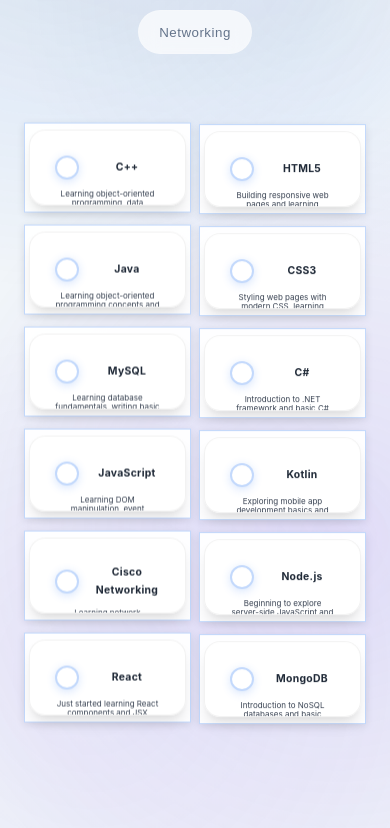
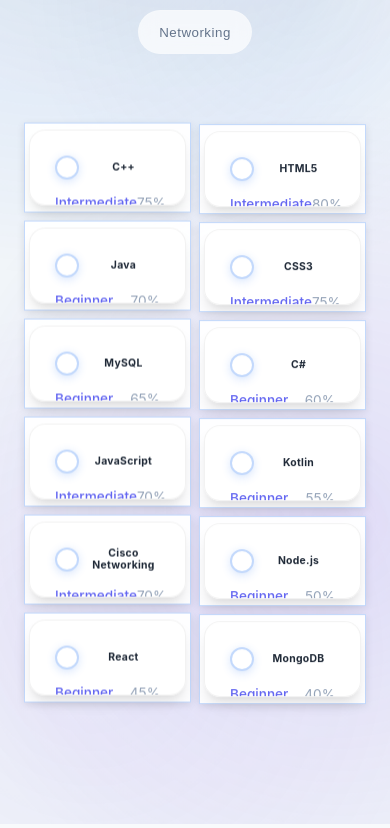
Before and after one commit to Youssefrajeh/MyWebsite-main, a React (Vite) app: page / in a window 390 px wide. Shown: the part 6776-7604 px from the top of the page. Built offline with nearby package versions, Linux system fonts and the light colour scheme; grey boxes are pictures that could not be loaded.

Commit message:
Update styles.css

```diff
--- a/styles.css
+++ b/styles.css
@@ -2029,16 +2029,16 @@
   }
 
   .skill-container {
-    grid-template-columns: repeat(3, 1fr) !important;
-    gap: 6px !important;
-    padding: 0 4px !important;
+    grid-template-columns: repeat(2, 1fr) !important;
+    gap: 12px !important;
+    padding: 0 10px !important;
   }
 
   .skill {
     width: 100% !important;
     max-width: 100% !important;
-    height: 80px !important;
-    margin-bottom: 4px !important;
+    height: 140px !important;
+    margin-bottom: 0 !important;
   }
 
   .circle {
@@ -2062,41 +2062,49 @@
   }
 
   .skill-card {
-    padding: 4px 3px !important;
+    padding: 12px 10px !important;
     background: rgba(255, 255, 255, 0.95) !important;
     border: 1px solid rgba(59, 130, 246, 0.3) !important;
     box-shadow: 0 2px 8px rgba(0, 0, 0, 0.1) !important;
+    border-radius: 16px !important;
   }
 
   .skill-header {
-    margin-bottom: 2px !important;
+    margin-bottom: 8px !important;
+    gap: 8px !important;
   }
 
   .skill-icon {
-    width: 24px !important;
-    height: 24px !important;
+    width: 32px !important;
+    height: 32px !important;
   }
 
   .skill-icon img {
-    width: 16px !important;
-    height: 16px !important;
+    width: 20px !important;
+    height: 20px !important;
   }
 
   .skill-name {
-    font-size: 0.6rem !important;
+    font-size: 0.85rem !important;
     color: #1f2937 !important;
     font-weight: 700 !important;
+    line-height: 1.2 !important;
   }
 
   .skill-description {
-    font-size: 0.45rem !important;
-    margin-bottom: 2px !important;
-    line-height: 1.1 !important;
+    font-size: 0.7rem !important;
+    margin-bottom: 6px !important;
+    line-height: 1.3 !important;
     color: #374151 !important;
+    display: -webkit-box;
+    -webkit-line-clamp: 2;
+    line-clamp: 2;
+    -webkit-box-orient: vertical;
+    overflow: hidden;
   }
 
   .skill-details {
-    margin-bottom: 2px !important;
+    margin-bottom: 4px !important;
   }
 
   .skill-level {
@@ -2332,69 +2340,76 @@
   .project-card {
     max-width: 100%;
     height: auto;
-    min-height: 320px;
+    min-height: 120px;
   }
 
   .project-grid {
-    grid-template-columns: 1fr;
-    gap: 20px;
+    grid-template-columns: repeat(2, 1fr);
+    gap: 10px;
     padding: 0 10px;
   }
 
   .project-card-inner {
     height: auto;
-    min-height: 320px;
+    min-height: 120px;
   }
 
   .project-content {
-    padding: 25px 20px 20px 20px;
+    padding: 8px 8px 6px 8px;
     height: auto;
-    min-height: 100px;
+    min-height: 35px;
     position: relative;
-    margin-top: 15px;
+    margin-top: 4px;
   }
 
   .project-content h3 {
-    font-size: 1.2rem;
-    margin-bottom: 10px;
+    font-size: 0.75rem;
+    margin-bottom: 3px;
     color: #2c3e50;
+    line-height: 1.1;
   }
 
   .project-content p {
     opacity: 1;
     transform: translateY(0);
-    font-size: 0.9rem;
-    line-height: 1.5;
+    font-size: 0.6rem;
+    line-height: 1.2;
+    display: -webkit-box;
+    -webkit-line-clamp: 1;
+    line-clamp: 1;
+    -webkit-box-orient: vertical;
+    overflow: hidden;
   }
 
   .project-image {
-    height: 150px;
+    height: 65px;
   }
 
   .project-logo {
-    top: 12px;
-    right: 12px;
-    width: 50px;
-    height: 50px;
+    top: 6px;
+    right: 6px;
+    width: 28px;
+    height: 28px;
   }
 
   .project-logo .circle4 .project-icon {
+    width: 16px;
+    height: 16px;
+  }
+
+  .project-bottom {
+    padding: 6px 8px 8px;
+    position: relative;
+    background: white;
+  }
+
+  .project-link {
     width: 30px;
     height: 30px;
-  }
-
-  .project-bottom {
-    padding: 15px 20px 20px;
-    position: relative;
-    background: white;
-  }
-
-  .project-link {
-    width: 45px;
-    height: 45px;
-    font-size: 1.1rem;
-  }
-}
+    font-size: 0.8rem;
+  }
+}
+
 
 /* Small mobile devices (320px - 480px) */
 @media screen and (max-width: 480px) {
```
